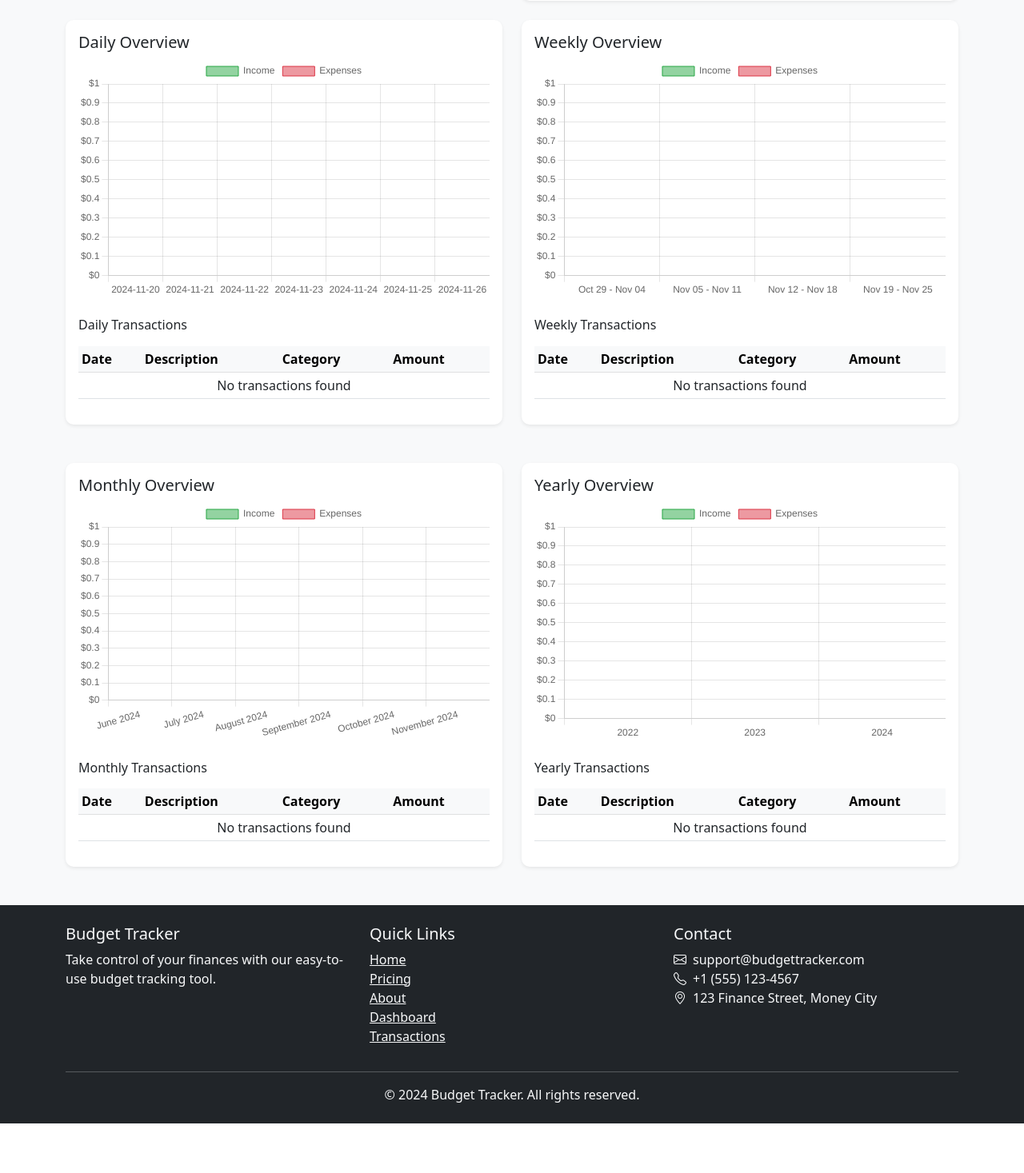
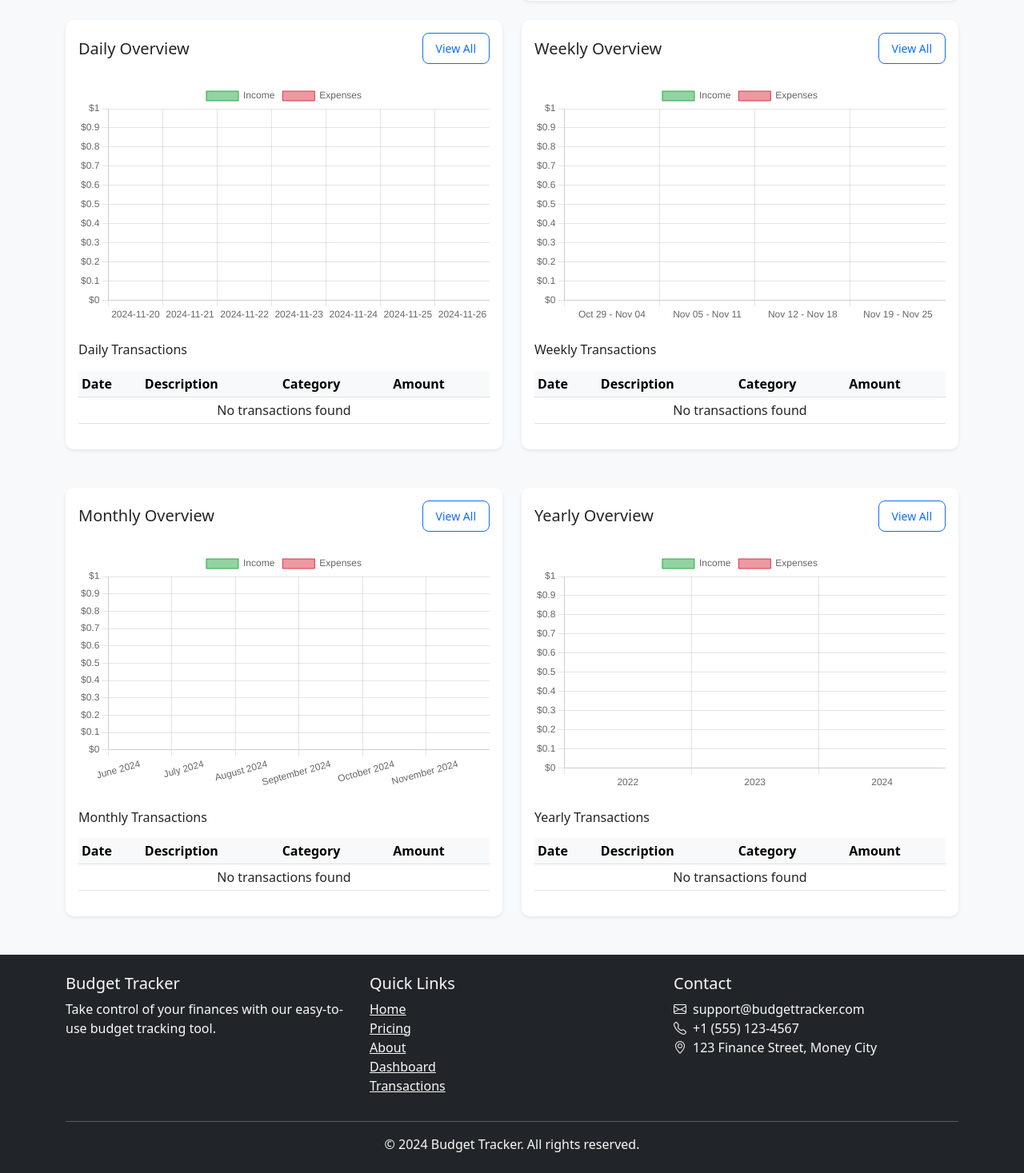
Before and after one commit to thannasudhir9/BudgetTrackerAI, a Flask app: page /dashboard in a window 1280 px wide. Shown: the part 359-1826 px from the top of the page at 80% size. Before the commit the page ends 1764 px from the top, so only its background shows below. Run offline with Flask 3, Linux system fonts and the light colour scheme; the visitor is signed in with stand-in values (Sample User, id 1); data that the repository does not hold is empty; some libraries are stand-ins or nearby versions.

Commit message:
download btn issues fix

```diff
--- a/templates/dashboard.html
+++ b/templates/dashboard.html
@@ -3,11 +3,28 @@
 {% block title %}Dashboard{% endblock %}
 
 {% block content %}
-<div class="container py-4">
+<style>
+    @media print {
+        .no-print {
+            display: none !important;
+        }
+        .btn {
+            display: none !important;
+        }
+        .container {
+            width: 100% !important;
+            max-width: none !important;
+            padding: 0 !important;
+            margin: 0 !important;
+        }
+    }
+</style>
+
+<div class="container py-4" id="dashboard-content">
     <div class="d-flex justify-content-between align-items-center mb-4">
         <h2 class="mb-0">Dashboard</h2>
-        <div>
-            <button class="btn btn-outline-primary" onclick="downloadAsPDF()">
+        <div class="no-print">
+            <button class="btn btn-outline-primary" onclick="generatePDF()">
                 <i class="bi bi-file-pdf"></i> Download PDF
             </button>
         </div>
@@ -56,7 +73,7 @@
                 <div class="card-body">
                     <div class="d-flex justify-content-between align-items-center mb-4">
                         <h5 class="card-title mb-0">Recent Transactions</h5>
-                        <a href="{{ url_for('view_transactions') }}" class="btn btn-outline-primary btn-sm">View All</a>
+                        <a href="{{ url_for('view_transactions') }}" class="btn btn-outline-primary btn-sm no-print">View All</a>
                     </div>
                     <div class="table-responsive" style="max-height: 300px; overflow-y: auto;">
                         <table class="table table-hover">
@@ -94,7 +111,10 @@
         <div class="col-md-6 mb-4">
             <div class="card border-0 shadow-sm h-100">
                 <div class="card-body">
-                    <h5 class="card-title">Daily Overview</h5>
+                    <div class="d-flex justify-content-between align-items-center mb-4">
+                        <h5 class="card-title mb-0">Daily Overview</h5>
+                        <a href="{{ url_for('view_transactions', filter='daily') }}" class="btn btn-sm btn-outline-primary no-print">View All</a>
+                    </div>
                     <div style="height: 300px; position: relative;">
                         <canvas id="dailyChart"></canvas>
                     </div>
@@ -142,7 +162,10 @@
         <div class="col-md-6 mb-4">
             <div class="card border-0 shadow-sm h-100">
                 <div class="card-body">
-                    <h5 class="card-title">Weekly Overview</h5>
+                    <div class="d-flex justify-content-between align-items-center mb-4">
+                        <h5 class="card-title mb-0">Weekly Overview</h5>
+                        <a href="{{ url_for('view_transactions', filter='weekly') }}" class="btn btn-sm btn-outline-primary no-print">View All</a>
+                    </div>
                     <div style="height: 300px; position: relative;">
                         <canvas id="weeklyChart"></canvas>
                     </div>
@@ -193,7 +216,10 @@
         <div class="col-md-6 mb-4">
             <div class="card border-0 shadow-sm h-100">
                 <div class="card-body">
-                    <h5 class="card-title">Monthly Overview</h5>
+                    <div class="d-flex justify-content-between align-items-center mb-4">
+                        <h5 class="card-title mb-0">Monthly Overview</h5>
+                        <a href="{{ url_for('view_transactions', filter='monthly') }}" class="btn btn-sm btn-outline-primary no-print">View All</a>
+                    </div>
                     <div style="height: 300px; position: relative;">
                         <canvas id="monthlyChart"></canvas>
                     </div>
@@ -241,7 +267,10 @@
         <div class="col-md-6 mb-4">
             <div class="card border-0 shadow-sm h-100">
                 <div class="card-body">
-                    <h5 class="card-title">Yearly Overview</h5>
+                    <div class="d-flex justify-content-between align-items-center mb-4">
+                        <h5 class="card-title mb-0">Yearly Overview</h5>
+                        <a href="{{ url_for('view_transactions', filter='yearly') }}" class="btn btn-sm btn-outline-primary no-print">View All</a>
+                    </div>
                     <div style="height: 300px; position: relative;">
                         <canvas id="yearlyChart"></canvas>
                     </div>
@@ -290,10 +319,38 @@
 
 {% block extra_js %}
 <script src="https://cdn.jsdelivr.net/npm/chart.js"></script>
+<script src="https://cdnjs.cloudflare.com/ajax/libs/html2pdf.js/0.10.1/html2pdf.bundle.min.js"></script>
 <script>
-// Define downloadAsPDF function globally
-function downloadAsPDF() {
-    window.location.href = '/dashboard/pdf';
+function generatePDF() {
+    const element = document.getElementById('dashboard-content');
+    const today = new Date();
+    const dateStr = today.getFullYear() +
+                   String(today.getMonth() + 1).padStart(2, '0') +
+                   String(today.getDate()).padStart(2, '0');
+
+    const opt = {
+        margin: 0.5,
+        filename: `BudgetTracker_${dateStr}.pdf`,
+        image: { type: 'jpeg', quality: 1 },
+        html2canvas: {
+            scale: 2,
+            useCORS: true,
+            logging: true,
+            removeContainer: true
+        },
+        jsPDF: {
+            unit: 'in',
+            orientation: 'portrait'
+        }
+    };
+
+    // Add a class to the body during PDF generation
+    document.body.classList.add('generating-pdf');
+
+    html2pdf().set(opt).from(element).save().then(() => {
+        // Remove the class after PDF generation
+        document.body.classList.remove('generating-pdf');
+    });
 }
 
 document.addEventListener('DOMContentLoaded', function() {
```
